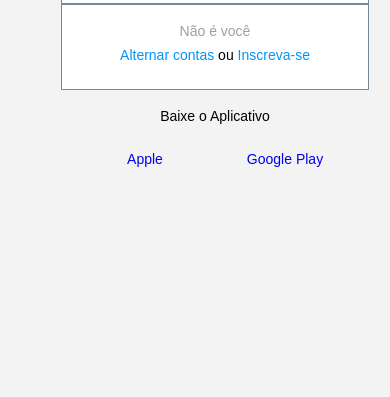
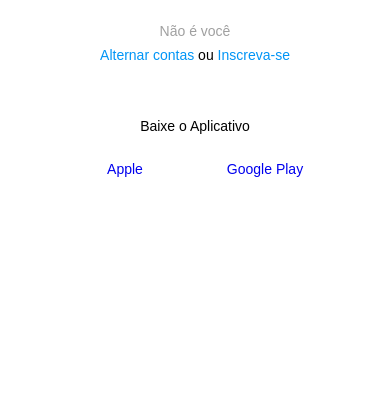
Before and after one commit to PaulloCesarPC/Insta-SImple, a plain HTML site: page index.html in a window 390 px wide. Shown: the part 447-844 px from the top of the page. Drawn offline with Linux system fonts and the light colour scheme.

Commit message:
responsive

```diff
--- a/style.css
+++ b/style.css
@@ -20,7 +20,7 @@ body {
 .instagram-wrapper{
     display: flex;
     align-items: center;
-    justify-content: start;
+    justify-content: center;
     height: 100vh;
 
 
@@ -55,6 +55,7 @@ body {
     width: 100%;
     padding: 1.3rem 0;
     border: 1px solid lightslategray;
+    margin-bottom: 10px
 }
 
 .group:nth-of-type(1){
@@ -130,7 +131,32 @@ body {
     background-size: cover;
 }
 
-.app-download :nth-child(1){
+@media (max-width:1024px){
+    .instagram-wrapper{
+        width: 90%;
+    }
+}
+
+@media (max-width: 650px){
+
+    body{
+        background-color: #fff;
+    }
 
 
+    .instagram-wrapper{
+        width: 90%;
+    }
+
+    .instagram-phone{
+        display: none;
+    }
+
+    .instragram-continue{
+        width: 100%;
+    }
+
+    .group{
+        border: 1px solid transparent;
+    }
 }
```
